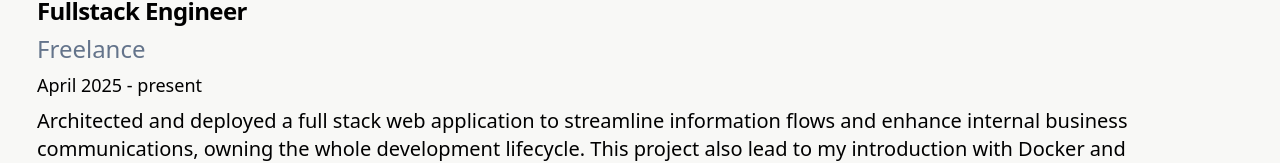
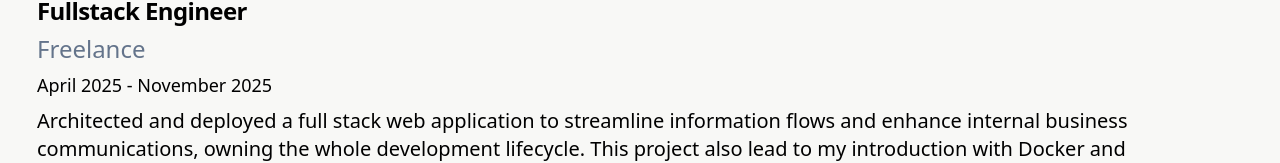
Before and after one commit to Lopside95/james-site, a Next.js app: page /cv in a window 1280 px wide. Shown: the part 169-332 px from the top of the page. Built offline with nearby package versions, Linux system fonts and the light colour scheme.

Commit message:
update experience date

```diff
--- a/src/components/cv/experience.tsx
+++ b/src/components/cv/experience.tsx
@@ -15,7 +15,7 @@ const Experience = () => {
         <CardHeader className="-mb-2 sm:-mb-4 pl-0">
           <CardTitle>Fullstack Engineer</CardTitle>
           <CardDescription>Freelance</CardDescription>
-          <CardFooter>April 2025 - present</CardFooter>
+          <CardFooter>April 2025 - November 2025</CardFooter>
         </CardHeader>
         <CardContent className="pl-0">
           <div className="pt-0">
--- a/src/globals.css
+++ b/src/globals.css
@@ -117,8 +117,6 @@
   }
 }
 
-
-
 @layer base {
   * {
     @apply border-border outline-ring/50;
```
